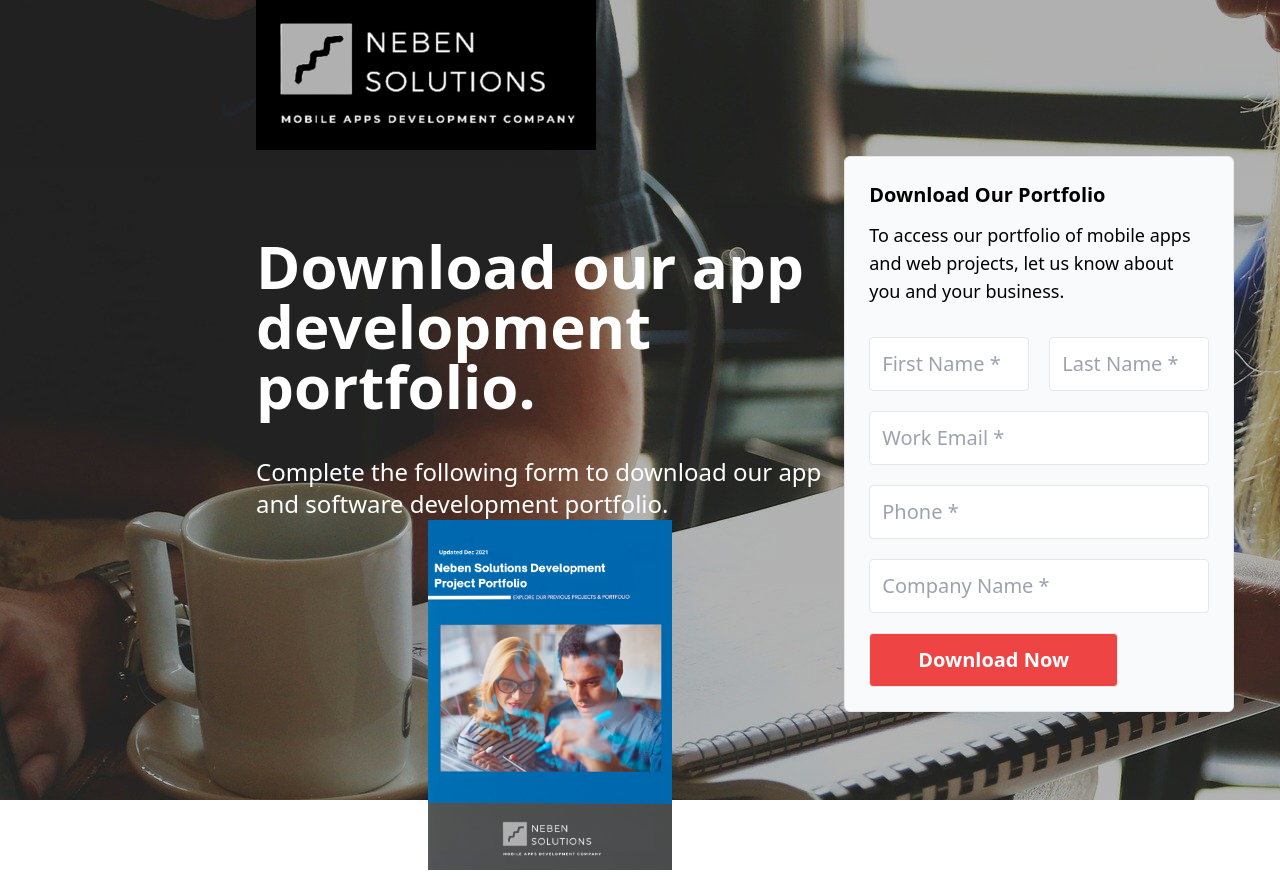
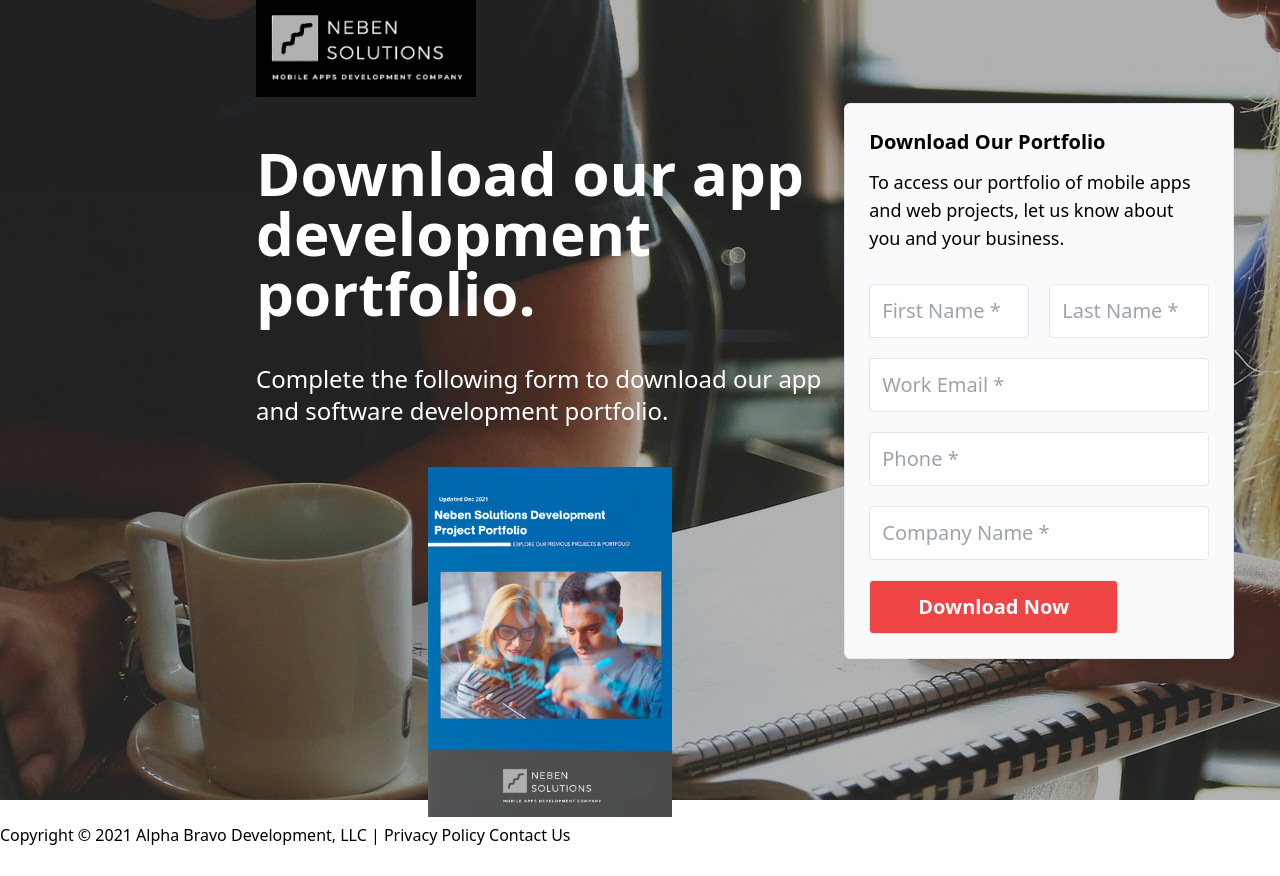
Before and after one commit to shoaibbadshah/get-a-quote, a Next.js app: page / in a window 1280 px wide. After the commit the page ends 847 px from the top, so only its background shows below. Built offline with nearby package versions, Linux system fonts and the light colour scheme.

Commit message:
logo resizing

```diff
--- a/pages/index.js
+++ b/pages/index.js
@@ -30,26 +30,20 @@
   return (
     <div className={style.main__img}>
       <div className="ml-64 w-1/2">
-        <Image
-          className=""
-          src={logo}
-          width="340"
-          objectFit="contain"
-          height={150}
-        />
+        <Image src={logo} width={220} objectFit="contain" height={97} />
       </div>
 
       <div className="flex">
         {/* left side */}
         <div>
-          <h1 className="text-6xl ml-64 font-bold text-white mt-20 ">
+          <h1 className="text-6xl ml-64 font-bold text-white mt-10 ">
             Download our app <br /> development portfolio.
           </h1>
           <p className="text-white ml-64 mt-10 text-2xl">
             Complete the following form to download our app and software
             development portfolio.
           </p>
-          <div className="text-center ml-64">
+          <div className="text-center ml-64 mt-10">
             <Image
               className="text-center"
               src={portfolio}
@@ -77,6 +71,7 @@
                 type="text"
                 className="border p-3 text-xl w-40 rounded"
                 name="first_name"
+                required
                 placeholder="First Name *"
               />
 
@@ -84,6 +79,7 @@
                 type="text"
                 className="border p-3 text-xl ml-5 w-40 rounded"
                 name="last_name"
+                required
                 placeholder="Last Name *"
               />
               <br />
@@ -92,6 +88,7 @@
                 type="email"
                 className="border p-3 text-xl mt-5 w-full rounded"
                 name="user_email"
+                required
                 placeholder="Work Email *"
               />
               <br />
@@ -100,6 +97,7 @@
                 type="tel"
                 className="border p-3 text-xl mt-5 w-full rounded"
                 name="phone"
+                required
                 placeholder="Phone *"
               />
               <br />
@@ -108,6 +106,7 @@
                 type="text"
                 className="border p-3 text-xl mt-5 w-full rounded"
                 name="company_name"
+                required
                 placeholder="Company Name *"
               />
               <br />
@@ -120,6 +119,10 @@
           </div>
         </div>
       </div>
+      <p>
+        Copyright © 2021 Alpha Bravo Development, LLC | <a> Privacy Policy </a>
+        <a> Contact Us</a>
+      </p>
     </div>
   );
 }
```
